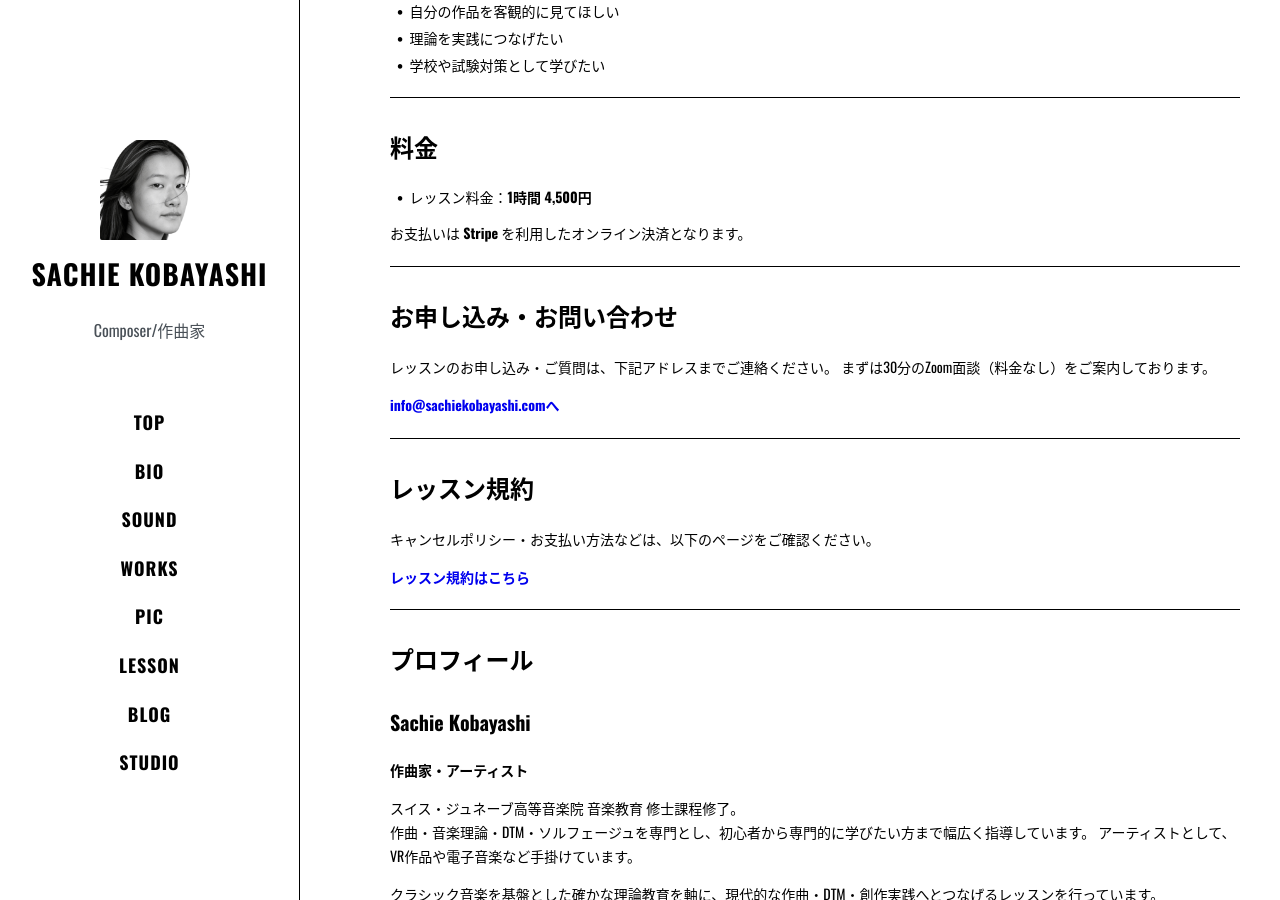
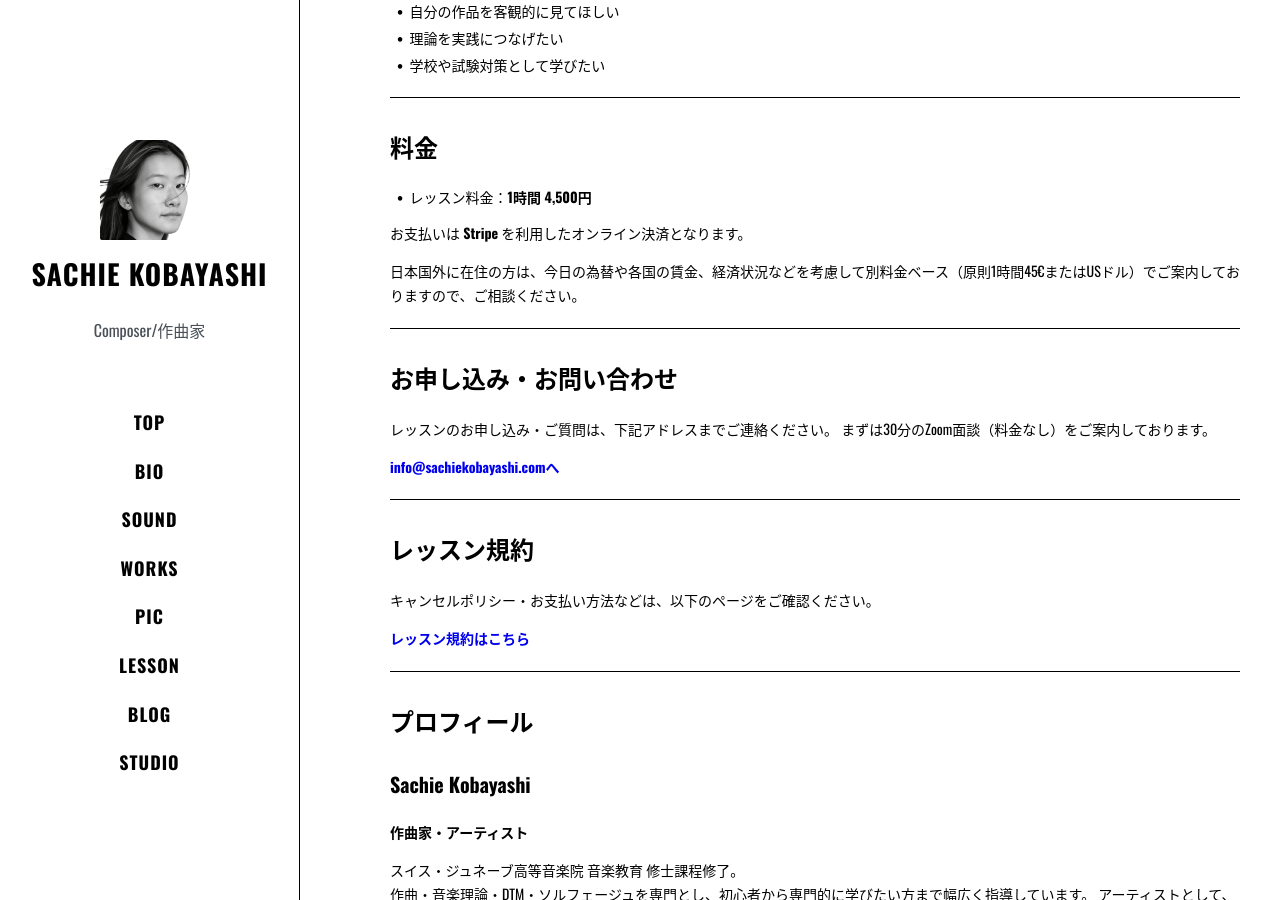
Before and after one commit to kbys88/kbys88.github.io, a Jekyll site: the page built from archive/Teach.md, in a window 1280 px wide and 900 px high, scrolled down 1985 px. Built offline with Jekyll 4.4.1, drawn with Linux system fonts in a browser that asks for light colours; nearby versions of some CDN libraries; some web fonts are replaced.

Commit message:
Update Teach.md

```diff
--- a/archive/Teach.md
+++ b/archive/Teach.md
@@ -96,6 +96,7 @@ permalink: /teach/
 
 <p>お支払いは <strong>Stripe</strong> を利用したオンライン決済となります。</p>
 
+<p>日本国外に在住の方は、今日の為替や各国の賃金、経済状況などを考慮して別料金ベース（原則1時間45€またはUSドル）でご案内しておりますので、ご相談ください。</p>
 <hr>
 
 <h2>お申し込み・お問い合わせ</h2>
```
